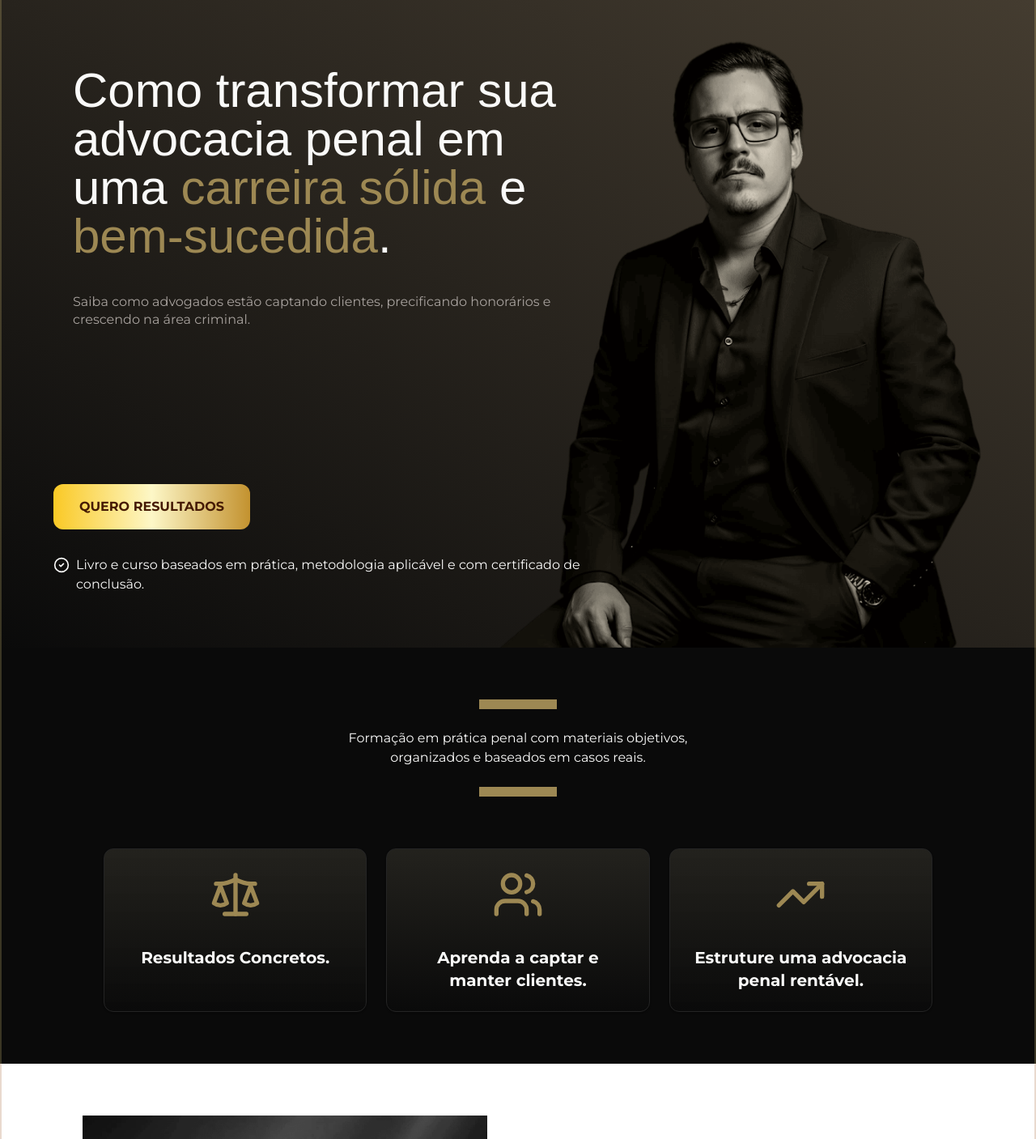
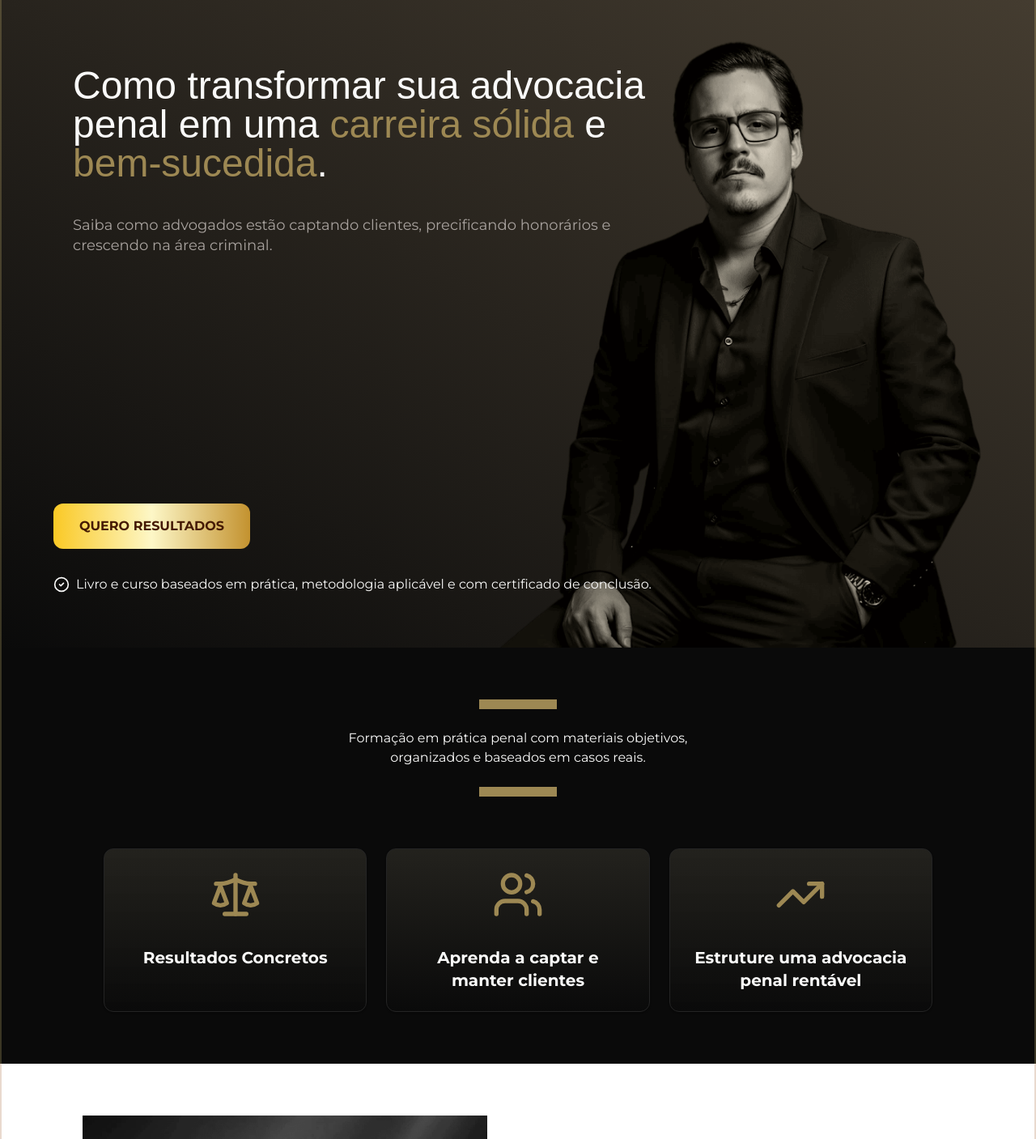
Before and after one commit to rafaelpzoucas/adv-gabriel-candela, a Next.js app: page /obras in a window 1280 px wide. Shown: the top 1407 px of the page at 81% size. Built offline with nearby package versions, Linux system fonts and the light colour scheme; a web font is replaced by a local one.

Commit message:
feat: melhorias de layout e correção dos botões

```diff
--- a/src/app/(landing)/obras/benefits.tsx
+++ b/src/app/(landing)/obras/benefits.tsx
@@ -11,17 +11,17 @@ import { cn } from "@/lib/utils";
 
 const benefits = [
   {
-    title: "Resultados Concretos.",
+    title: "Resultados Concretos",
     image: "/(landing)/obras/benefit1.png",
     icon: Scale,
   },
   {
-    title: "Aprenda a captar e manter clientes.",
+    title: "Aprenda a captar e manter clientes",
     image: "/(landing)/obras/benefit2.png",
     icon: Users,
   },
   {
-    title: "Estruture uma advocacia penal rentável.",
+    title: "Estruture uma advocacia penal rentável",
     image: "/(landing)/obras/benefit3.png",
     icon: TrendingUp,
   },
--- a/src/app/(landing)/obras/course-modules.tsx
+++ b/src/app/(landing)/obras/course-modules.tsx
@@ -140,7 +140,7 @@ export function CourseModulesSection() {
         <div
           ref={buttonRef}
           className={cn(
-            "transition-all duration-700 ease-out delay-700",
+            "transition-all duration-700 ease-out delay-700 lg:mx-auto",
             buttonVisible
               ? "opacity-100 translate-y-0"
               : "opacity-0 translate-y-8"
--- a/src/app/(landing)/obras/hero.tsx
+++ b/src/app/(landing)/obras/hero.tsx
@@ -9,20 +9,20 @@ export function HeroSection() {
     <section className="w-full h-screen bg-gradient-to-bl from-[#443c30] to-background">
       <div className="relative z-10 h-full">
         <div className="flex flex-col lg:flex-row items-center justify-between w-full max-w-7xl h-full mx-auto sm:px-6 lg:pl-16 lg:border-x-2 border-amber-200/20 pt-8 sm:pt-12 lg:pt-16 lg:min-h-[85dvh]">
-          <aside className="flex flex-col justify-between lg:gap-8 max-w-2xl w-full h-full lg:max-h-[700px] lg:pb-12">
+          <aside className="flex flex-col justify-between lg:gap-8 max-w-3xl w-full h-full lg:max-h-[700px] lg:pb-12">
             {/* Título com fade + slide up automático */}
             <div className="space-y-4 sm:space-y-8 md:space-y-10 text-center lg:text-left px-6 animate-in fade-in slide-in-from-bottom-4 duration-1000">
               <h1
                 className={cn(
                   layout.fonts.highlight.className,
-                  "text-3xl sm:text-4xl lg:text-6xl leading-8"
+                  "text-3xl sm:text-4xl lg:text-5xl leading-8"
                 )}
               >
                 Como transformar sua advocacia penal em uma{" "}
                 <span className="text-primary">carreira sólida</span> e{" "}
                 <span className="text-primary text-nowrap">bem-sucedida</span>.{" "}
               </h1>
-              <p className="text-base text-muted-foreground leading-5 lg:leading-snug animate-in fade-in slide-in-from-bottom-4 duration-1000 delay-200">
+              <p className="lg:text-lg text-muted-foreground leading-5 lg:leading-snug animate-in fade-in slide-in-from-bottom-4 duration-1000 delay-200 max-w-2xl">
                 Saiba como advogados estão captando clientes, precificando
                 honorários e crescendo na área criminal.
               </p>
--- a/src/app/(landing)/obras/social-proof.tsx
+++ b/src/app/(landing)/obras/social-proof.tsx
@@ -8,6 +8,7 @@ import {
 } from "@/components/ui/carousel";
 import { cn } from "@/lib/utils";
 import { useScrollAnimation } from "@/hooks/use-scroll-animation";
+import { CTAButton } from "./cta-button";
 
 const depoiments = [
   {
@@ -33,6 +34,10 @@ export function SocialProofSection() {
   });
 
   const { ref: cardsRef, isVisible: cardsVisible } = useScrollAnimation({
+    threshold: 0.2,
+  });
+
+  const { ref: buttonsRef, isVisible: buttonsVisible } = useScrollAnimation({
     threshold: 0.2,
   });
 
@@ -142,6 +147,21 @@ export function SocialProofSection() {
             </Card>
           ))}
         </div>
+
+        {/* CTAs */}
+        <div
+          ref={buttonsRef}
+          className={cn(
+            "flex flex-col md:flex-row gap-4 lg:mx-auto",
+            "transition-all duration-700 ease-out delay-700",
+            buttonsVisible
+              ? "opacity-100 translate-y-0"
+              : "opacity-0 translate-y-8"
+          )}
+        >
+          <CTAButton>QUERO GARANTIR MEU EXEMPLAR AGORA</CTAButton>
+          <CTAButton>PREFIRO EBOOK</CTAButton>
+        </div>
       </div>
     </section>
   );
```
